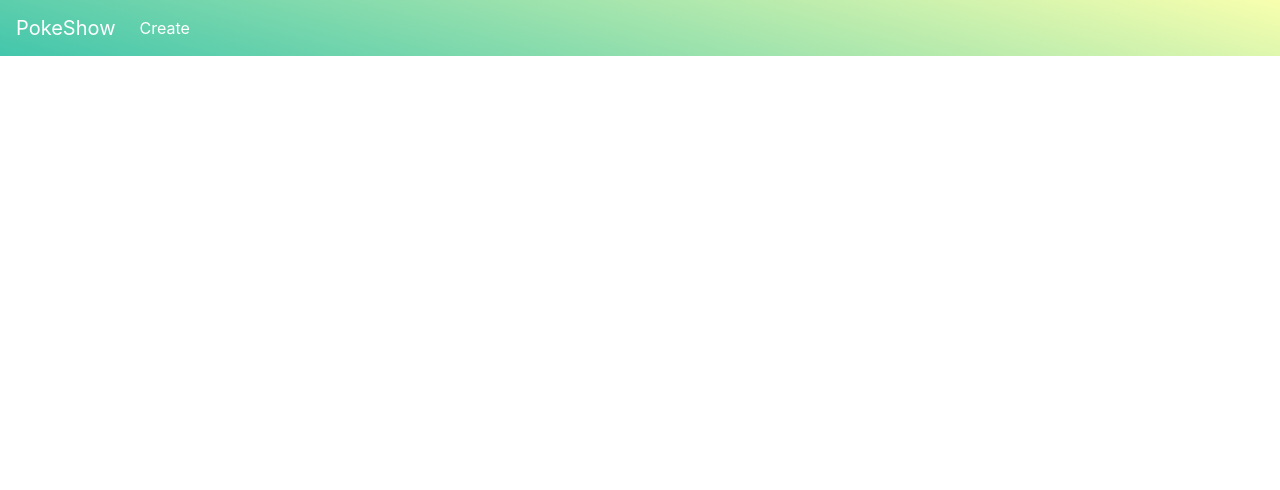
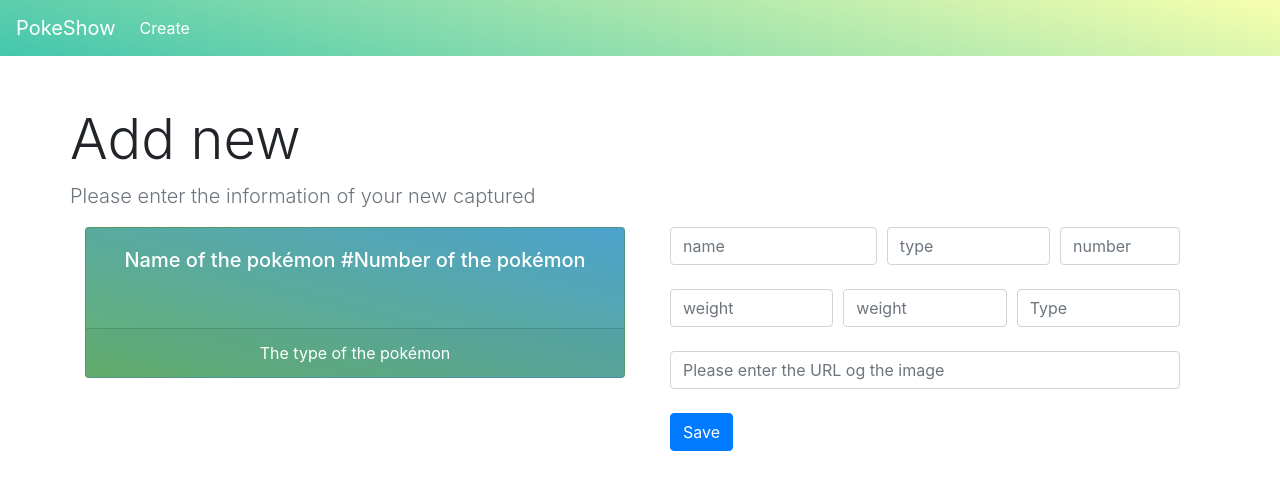
Before and after one commit to fernandzad/PokeShow-FrontEnd, a React (Create React App) app: page /pokemon/add in a window 1280 px wide. Shown: the top 490 px of the page. Built offline with nearby package versions, Linux system fonts and the light colour scheme.

Commit message:
The form to add new pokemon is ready to save the info

```diff
--- a/src/components/PokeCard.tsx
+++ b/src/components/PokeCard.tsx
@@ -1,18 +1,18 @@
 import React from 'react';
 import IPokemon from '../interfaces/IPokemon';
+import '../components/styles/pokecard.css';
 
 const PokeCard: React.FC<IPokemon> = ({name, type, number, image}) => {
 
     return (
         <>
-            <div className="card text-center">
-
+            <div className="card text-center bg-card-1">
                 <div className="card-body">
-                    <h5 className="card-title">{name} #{number}</h5>
+                    <h5 className="card-title">{name  || 'Name of the pokémon'} #{number || 'Number of the pokémon'}</h5>
                     <img src={image} alt=""/>
                 </div>
-                <div className="card-footer text-muted">
-                    {type}
+                <div className="card-footer text-white">
+                    {type  || 'The type of the pokémon'}
                 </div>
             </div>
         </>
--- /dev/null
+++ b/src/components/PokeForm.tsx
@@ -0,0 +1,104 @@
+import React from 'react';
+import IPokemon from '../interfaces/IPokemon'
+
+interface IForm{
+    form: IPokemon,
+    onChange: () => {}
+}
+
+const PokeForm: React.FC<IForm> = ({form, onChange}) => {
+
+    return (
+        <>
+            <div className="container">
+                <form >
+
+                    <div className="form-row">
+                        <div className="col-5">
+                            <input type="text"
+                                className="form-control"
+                                placeholder="name"
+                                name="name"
+                                onChange={onChange}
+                                value={form.name}
+                            />
+                        </div>
+
+                        <div className="col-4">
+                            <input type="text"
+                                className="form-control"
+                                placeholder="type"
+                                name="type"
+                                onChange={onChange}
+                                value={form.type}
+                            />
+                        </div>
+                        <div className="col-3">
+                            <input type="text"
+                                className="form-control"
+                                placeholder="number"
+                                name="number"
+                                onChange={onChange}
+                                value={form.number}
+                            />
+                        </div>
+                    </div>
+                    <br/>
+                    <div className="form-row">
+                        <div className="col-4">
+                            <input type="text"
+                                className="form-control"
+                                placeholder="weight"
+                                name="weight"
+                                onChange={onChange}
+                                value={form.weight}
+                            />
+                        </div>
+                        <div className="col-4">
+                            <input type="text"
+                                className="form-control"
+                                placeholder="weight"
+                                name="height"
+                                onChange={onChange}
+                                value={form.height}
+                            />
+                        </div>
+                        <div className="col-4">
+                            <input type="text"
+                                className="form-control"
+                                placeholder="Type"
+                                name="type"
+                                onChange={onChange}
+                                value={form.type}
+                            />
+                        </div>
+                    </div>
+                    <br/>
+                    <div className="form-row">
+                        <div className="col">
+                            <input type="text"
+                                className="form-control"
+                                placeholder="Please enter the URL og the image"
+                                name="image"
+                                onChange={onChange}
+                                value={form.image}
+                            />
+                        </div>
+
+                    </div>
+                    <br />
+                    <div className="form-group">
+                        <button type="submit"
+                                className="btn btn-primary"
+                        >
+                            Save
+                        </button>
+                    </div>
+
+                </form>
+            </div>
+        </>
+    );
+}
+
+export default PokeForm
--- a/src/components/PokemonList.tsx
+++ b/src/components/PokemonList.tsx
@@ -15,7 +15,7 @@
             <div className="container">
                 {
                     pokecards.map( (pokecard: IPokemon, key: number) => (
-                            <div>
+                            <div key={key}>
                                 <PokeCard key={key} { ...pokecard } />
                                 <br/>
                             </div>
--- a/src/components/PokemonNewContainer.tsx
+++ b/src/components/PokemonNewContainer.tsx
@@ -1,9 +1,10 @@
 import React from 'react';
+import PokeNew from '../pages/PokeNew';
 
 const PokemonNewContainer: React.FC = () => {
     return (
         <>
-
+            <PokeNew />
         </>
     );
 }
--- /dev/null
+++ b/src/components/styles/pokecard.css
@@ -0,0 +1,8 @@
+.bg-card-1 {
+    background-image: linear-gradient(15deg, #67B26F 0%, #4ca2cd 100%);
+    color: white;
+}
+
+.text-white{
+    color: white;
+}
--- /dev/null
+++ b/src/hooks/useFormState.ts
@@ -0,0 +1,14 @@
+import { useState, FormEvent } from 'react';
+
+export const useFormState = (initialValues: any) => {
+    const [values, setValues] = useState(initialValues);
+
+    return [ values, (e: FormEvent<EventTarget>) => {
+        let target = e.target as HTMLInputElement;
+        setValues({
+            ...values,
+            [target.name]: target.value
+        });
+
+    }];
+}
--- /dev/null
+++ b/src/pages/PokeNew.tsx
@@ -0,0 +1,38 @@
+import React from 'react';
+import PokeCard from '../components/PokeCard';
+import Title from '../components/Title';
+import { useFormState } from '../hooks/useFormState';
+import PokeForm from '../components/PokeForm';
+
+const PokeNew: React.FC = () => {
+    const title: string = 'Add new';
+    const subtitle: string = 'Please enter the information of your new captured';
+    const [values, setValues] = useFormState({
+                                name: '', type: '',
+                                number: '', weight: '',
+                                height: '', evolution: ''
+                            });
+
+    return (
+        <>
+            <div className="container mx-auto padding-home">
+                <div className="row">
+                        <div className="text-left">
+                            <Title title={title} subtitle={subtitle}/>
+                        </div>
+                </div>
+                <div className="row">
+                    <div className="col-md-6">
+                        <PokeCard { ...values }/>
+                    </div>
+                    <div className="col-md-6">
+                        <PokeForm form={values} onChange={setValues}/>
+                    </div>
+                </div>
+
+            </div>
+        </>
+    );
+}
+
+export default PokeNew;
```
Also changed, not shown: src/hooks/useLoadingState.ts (deleted, +0 -12 lines).
